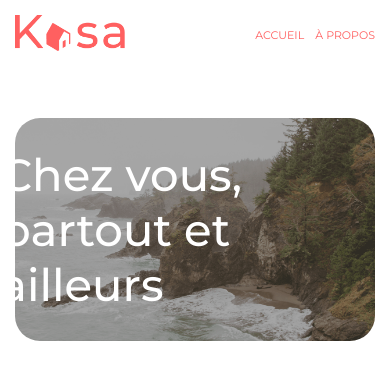
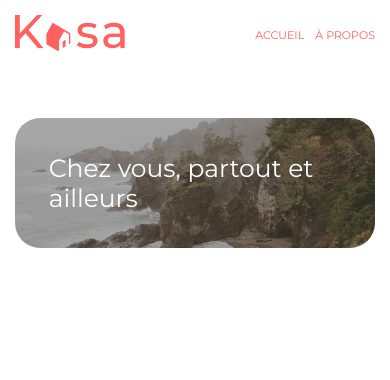
Before and after one commit to claractnn/P7-OpenClassrooms-Kasa, a React (Create React App) app: page / in a window 390 px wide. Shown: the top 380 px of the page. Built offline with nearby package versions, Linux system fonts and the light colour scheme.

Commit message:
change font size mobile

```diff
--- a/src/styles/sass/layout/_Banner.scss
+++ b/src/styles/sass/layout/_Banner.scss
@@ -6,8 +6,12 @@
         position: absolute;
         color: white;
         font-size: 45px;
-        font-weight: 500;
+        font-weight: 400;
         z-index: 1;
+        width: 75%;
+        @include mobile {
+            font-size: 25px;
+        }
     }
     &_img {
         position: relative;
@@ -17,5 +21,8 @@
         width: 100%;
         border-radius: 25px;
         filter: brightness(65%);
+        @include mobile {
+            height: 130px;
+        }
     }
 }
--- a/src/styles/sass/main.css
+++ b/src/styles/sass/main.css
@@ -121,8 +121,14 @@ a {
   position: absolute;
   color: white;
   font-size: 45px;
-  font-weight: 500;
+  font-weight: 400;
   z-index: 1;
+  width: 75%;
+}
+@media screen and (max-width: 768px) {
+  .banner_title {
+    font-size: 25px;
+  }
 }
 .banner_img {
   position: relative;
@@ -133,6 +139,11 @@ a {
   width: 100%;
   border-radius: 25px;
   filter: brightness(65%);
+}
+@media screen and (max-width: 768px) {
+  .banner_img {
+    height: 130px;
+  }
 }
 
 * {
```
Also changed, not shown: 1 other file (tests, documents, lock files or other folders).
